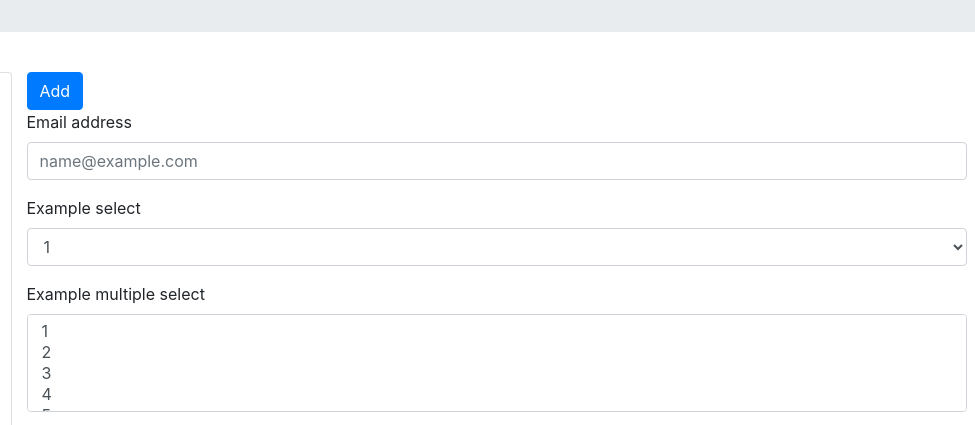
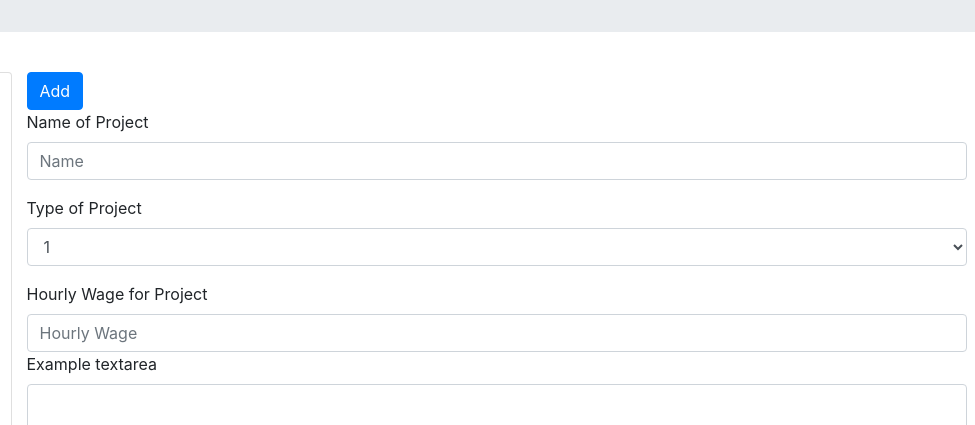
Before and after one commit to elliotzacharywaxman/group-project1, a plain HTML site: page index.html in a window 1280 px wide. Shown: the part 257-682 px from the top of the page, 305-1280 px from the left. Drawn offline with nearby package versions, Linux system fonts and the light colour scheme; a web font is replaced by a local one.

Commit message:
edited form

```diff
--- a/index.html
+++ b/index.html
@@ -103,11 +103,11 @@
             <!-- store data -->
             <form>
                 <div class="form-group">
-                  <label for="exampleFormControlInput1">Email address</label>
-                  <input type="email" class="form-control" id="exampleFormControlInput1" placeholder="name@example.com">
+                  <label for="exampleFormControlInput1">Name of Project</label>
+                  <input type="name" class="form-control" id="exampleFormControlInput1" placeholder="Name">
                 </div>
                 <div class="form-group">
-                  <label for="exampleFormControlSelect1">Example select</label>
+                  <label for="exampleFormControlSelect1">Type of Project</label>
                   <select class="form-control" id="exampleFormControlSelect1">
                     <option>1</option>
                     <option>2</option>
@@ -116,16 +116,10 @@
                     <option>5</option>
                   </select>
                 </div>
-                <div class="form-group">
-                  <label for="exampleFormControlSelect2">Example multiple select</label>
-                  <select multiple class="form-control" id="exampleFormControlSelect2">
-                    <option>1</option>
-                    <option>2</option>
-                    <option>3</option>
-                    <option>4</option>
-                    <option>5</option>
-                  </select>
-                </div>
+                <div class="form-group2">
+                    <label for="exampleFormControlInput1">Hourly Wage for Project</label>
+                    <input type="wage" class="form-control" id="exampleFormControlInput1" placeholder="Hourly Wage">
+                  </div>
                 <div class="form-group">
                   <label for="exampleFormControlTextarea1">Example textarea</label>
                   <textarea class="form-control" id="exampleFormControlTextarea1" rows="3"></textarea>
```
